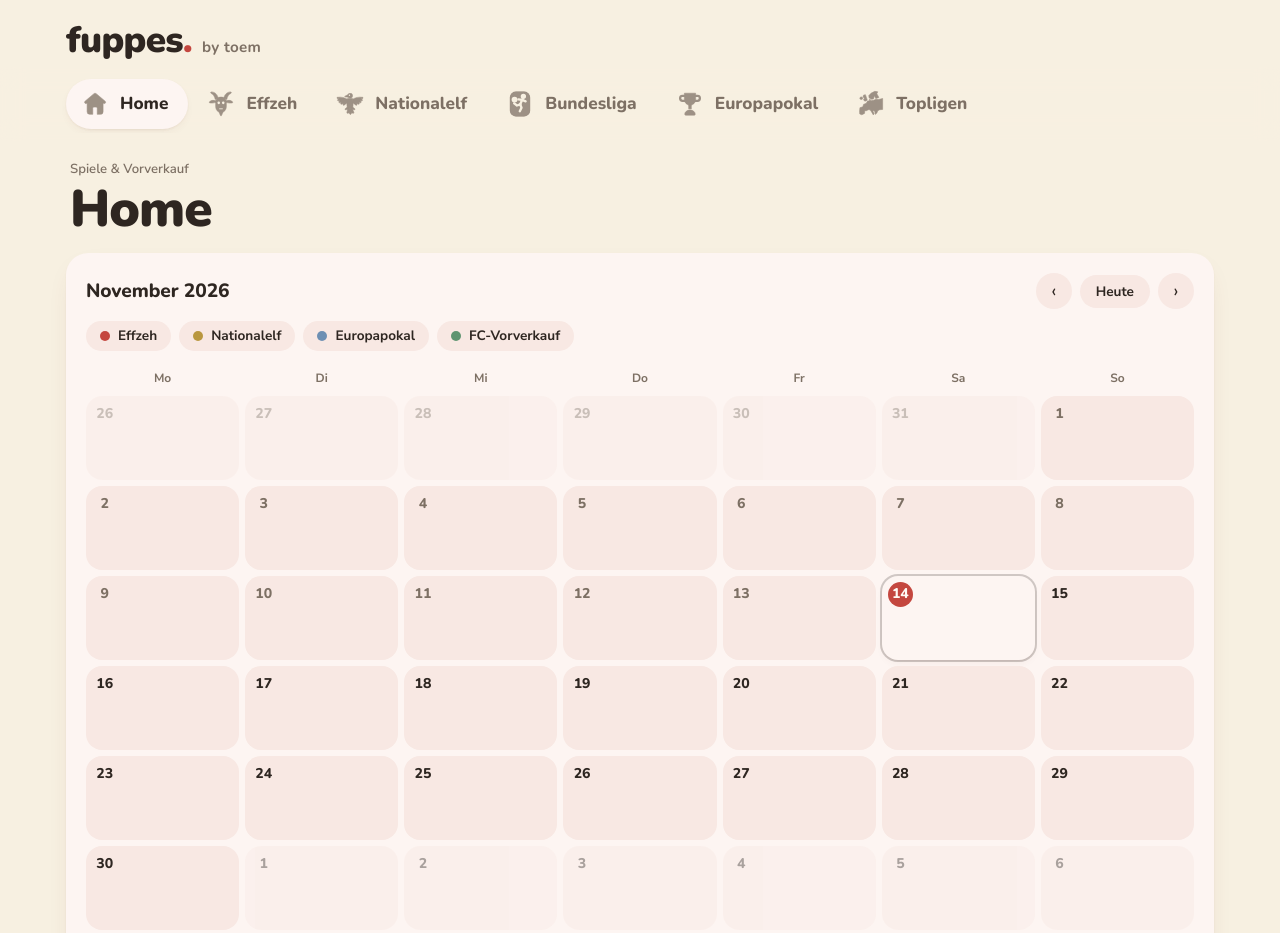
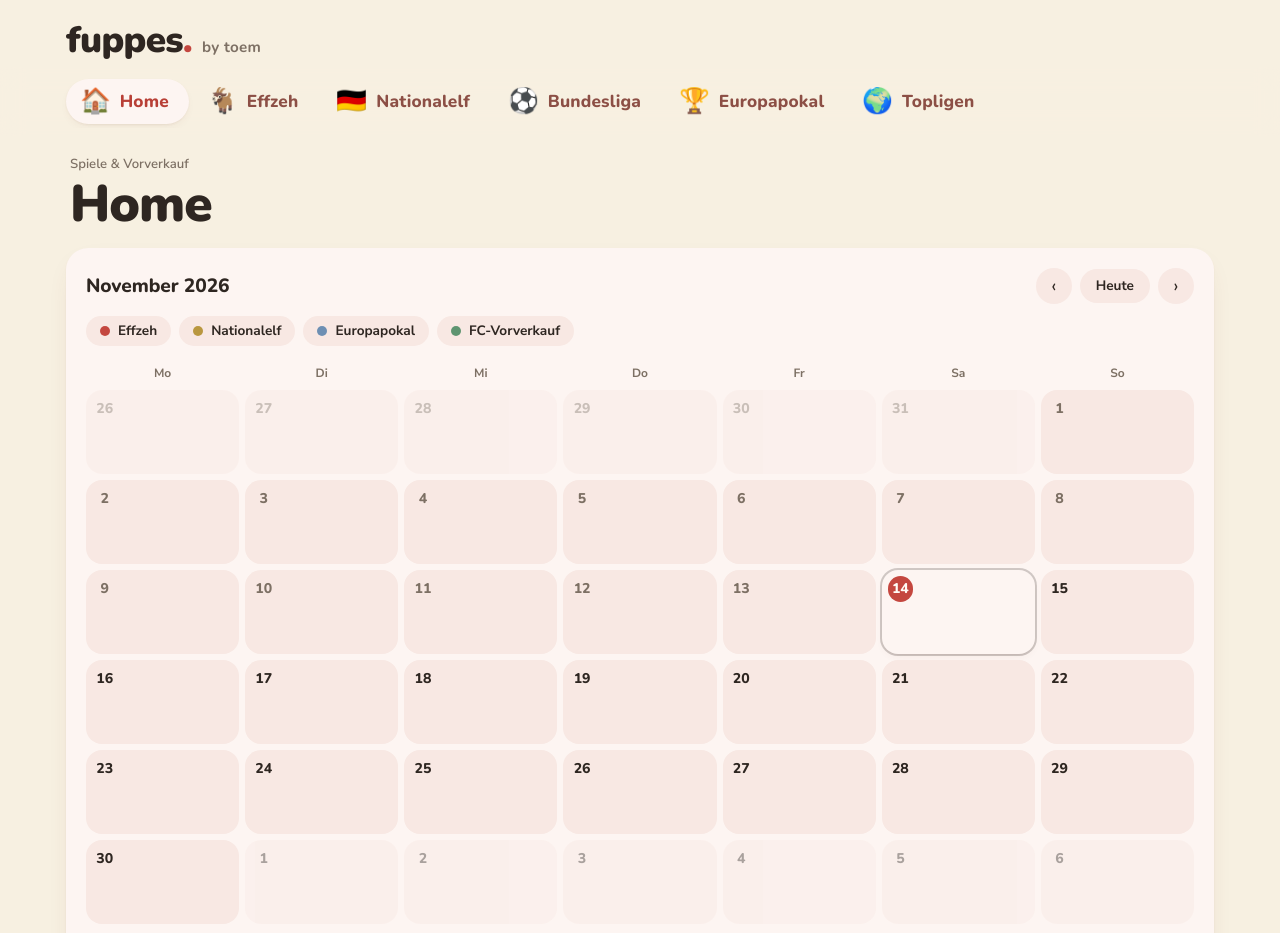
Before and after one commit to w4rj7jdt6t-max/fuppes, a plain HTML site: page index.html in a window 1280 px wide. Shown: the top 933 px of the page. Drawn offline with nearby package versions, Linux system fonts and the light colour scheme; no server answers.

Commit message:
Tabs: farbige Emoji-Symbole und frischere Tab-Schrift
Co-Authored-By: Claude Opus 5.5 <noreply@anthropic.com>
Claude-Session: https://claude.ai/code/session_01462gXajZYH5tWc2fEgkpLU

```diff
--- a/index.html
+++ b/index.html
@@ -20,12 +20,12 @@
 
   <nav class="tabs" aria-label="Bereiche">
     <div class="wrap tabs-inner" role="tablist">
-      <a role="tab" href="#home" data-tab="home"><svg class="ico" viewBox="0 0 32 32" aria-hidden="true"><path d="M16 4.6c.6 0 1.1.2 1.6.6l9.2 7.8c.6.5.7 1.5.1 2.1-.5.5-1.3.6-1.9.1l-.4-.3v9.3a2.8 2.8 0 0 1-2.8 2.8h-3.4v-6.4c0-.7-.6-1.3-1.3-1.3h-2.2c-.7 0-1.3.6-1.3 1.3V27h-3.4A2.8 2.8 0 0 1 7.6 24.2v-9.3l-.4.3c-.6.5-1.4.4-1.9-.1-.6-.6-.5-1.6.1-2.1l9.2-7.8c.4-.4 1-.6 1.4-.6z"/></svg><span>Home</span></a>
-      <a role="tab" href="#effzeh" data-tab="effzeh"><svg class="ico" viewBox="0 0 32 32" aria-hidden="true"><mask id="m-goat"><rect width="32" height="32" fill="#fff"/><circle cx="13.6" cy="14.8" r="1.35" fill="#000"/><circle cx="18.4" cy="14.8" r="1.35" fill="#000"/><circle cx="15" cy="21" r=".75" fill="#000"/><circle cx="17" cy="21" r=".75" fill="#000"/></mask><g mask="url(#m-goat)"><path d="M13 9.8C12.3 5.8 9.4 3.2 5.8 3.1c-.9 0-1.2 1.1-.4 1.5 2.5 1.3 4 3.6 4.4 6.5z"/><path d="M19 9.8c.7-4 3.6-6.6 7.2-6.7.9 0 1.2 1.1.4 1.5-2.5 1.3-4 3.6-4.4 6.5z"/><path d="M10.8 12.7c-2.4-1-5.1-.7-7 .8-.5.4-.3 1.2.3 1.3 2.1.4 4.4.1 6.6-.6z"/><path d="M21.2 12.7c2.4-1 5.1-.7 7 .8.5.4.3 1.2-.3 1.3-2.1.4-4.4.1-6.6-.6z"/><path d="M16 8.6c3.3 0 5.7 2.2 5.7 5.4v4.5c0 3.7-2.5 6.7-5.7 6.7s-5.7-3-5.7-6.7V14c0-3.2 2.4-5.4 5.7-5.4z"/><path d="M14.2 24.6c.3 1.9.9 3.3 1.8 4.3.9-1 1.5-2.4 1.8-4.3-.6.2-1.2.3-1.8.3s-1.2-.1-1.8-.3z"/></g></svg><span>Effzeh</span></a>
-      <a role="tab" href="#nationalelf" data-tab="nationalelf"><svg class="ico" viewBox="0 0 32 32" aria-hidden="true"><mask id="m-eagle"><rect width="32" height="32" fill="#fff"/><circle cx="15.4" cy="6.6" r=".75" fill="#000"/></mask><g mask="url(#m-eagle)"><circle cx="16.2" cy="7.2" r="2.6"/><path d="M14 6.1 10.6 7.6c-.4.2-.3.8.1.8l3.6.3z"/></g><path d="M13.3 10.2h5.4c.9 3.4.9 7.3-.1 10.6h-5.2c-1-3.3-1-7.2-.1-10.6z"/><path d="M13.3 11C10.2 9.1 6.4 8.3 2.6 8.9c-.7.1-.8 1-.1 1.2l1.4.4-1 1c-.4.4-.1 1.1.5 1.1l1.6-.1-.8 1.1c-.3.5.1 1.1.7 1l1.7-.4-.5 1.2c-.2.5.3 1 .8.8l1.8-.8-.1 1.4c0 .6.7.8 1.1.4l3.4-2.6z"/><path d="M18.7 11c3.1-1.9 6.9-2.7 10.7-2.1.7.1.8 1 .1 1.2l-1.4.4 1 1c.4.4.1 1.1-.5 1.1l-1.6-.1.8 1.1c.3.5-.1 1.1-.7 1l-1.7-.4.5 1.2c.2.5-.3 1-.8.8l-1.8-.8.1 1.4c0 .6-.7.8-1.1.4l-3.4-2.6z"/><path d="M13.6 20.6h4.8l1.7 4.4c.2.6-.3 1.1-.9.9l-1.4-.5-.7 1.3c-.3.6-1.1.6-1.4 0l-.7-1.3-1.4.5c-.6.2-1.1-.3-.9-.9z"/><path d="M14 18.6l-3.1 2.4c-.5.4-.2 1.2.4 1.1l3.2-.7zM18 18.6l3.1 2.4c.5.4.2 1.2-.4 1.1l-3.2-.7z"/></svg><span>Nationalelf</span></a>
-      <a role="tab" href="#bundesliga" data-tab="bundesliga"><svg class="ico" viewBox="0 0 32 32" aria-hidden="true"><mask id="m-bl"><rect x="5" y="2.5" width="22" height="27" rx="6.5" fill="#fff"/><g fill="#000" stroke="#000" stroke-width="2.5" stroke-linecap="round" stroke-linejoin="round"><circle cx="19.6" cy="7.8" r="1.6" stroke="none"/><path d="M18.6 11 16.2 16.4" fill="none"/><path d="M18.4 11.6l3.6 1.6M18.2 11.6l-3.8-.6" fill="none"/><path d="M16.2 16.4 12.8 17.6 9.8 15.3" fill="none"/><path d="M16.2 16.4l1.4 3.6-1.8 3.8" fill="none"/><circle cx="10.2" cy="11.3" r="1.9" stroke="none"/></g></mask><rect x="5" y="2.5" width="22" height="27" rx="6.5" mask="url(#m-bl)"/></svg><span>Bundesliga</span></a>
-      <a role="tab" href="#europapokal" data-tab="europapokal"><svg class="ico" viewBox="0 0 32 32" aria-hidden="true"><path d="M10 4.5h12v6.8a6 6 0 0 1-12 0z"/><path class="s" d="M10.2 7.2H8a2.7 2.7 0 0 0 .3 5.4h2.5M21.8 7.2H24a2.7 2.7 0 0 1-.3 5.4h-2.5"/><path d="M14.6 16.8h2.8v4.4h-2.8z"/><path d="M10.4 27c0-2.6 2.5-4.6 5.6-4.6s5.6 2 5.6 4.6c0 .5-.4.9-.9.9H11.3c-.5 0-.9-.4-.9-.9z"/></svg><span>Europapokal</span></a>
-      <a role="tab" href="#topligen" data-tab="topligen"><svg class="ico" viewBox="0 0 32 32" aria-hidden="true"><path d="M3.8 23.6 4.2 19.9 7.3 19 8 16.4 11 15.2 12.3 12.9 14.4 12.6 14.7 10.6 15.7 12.6 19 12 21.1 10.9 24.3 11.2 28.4 10.1 28.4 21.8 25.2 22.1 23.2 23.2 22.3 25.5 20.6 27.1 20 24.2 19 22.6 18.2 23.9 19.3 26.4 18.4 27.6 16.6 24.4 15 22.2 13 22.1 11.2 23.1 9.3 23.1 9.1 26 6.2 27.5 4 26.6z"/><path d="M14.1 9.6 13.6 7.1 16 4.5 20 2.5 23.2 3 22.2 5 24.4 9 21.1 10.1 19.6 7.3 18.6 10.6 16.6 10.9z"/><path d="M8 6.6 10 6 11.1 9 12 12 9.6 13 8 11.6 9 9.6 7.5 8.6z"/><circle cx="5.6" cy="9.8" r="1.4"/></svg><span>Topligen</span></a>
+      <a role="tab" href="#home" data-tab="home"><span class="ico" aria-hidden="true">🏠</span><span>Home</span></a>
+      <a role="tab" href="#effzeh" data-tab="effzeh"><span class="ico" aria-hidden="true">🐐</span><span>Effzeh</span></a>
+      <a role="tab" href="#nationalelf" data-tab="nationalelf"><span class="ico" aria-hidden="true">🇩🇪</span><span>Nationalelf</span></a>
+      <a role="tab" href="#bundesliga" data-tab="bundesliga"><span class="ico" aria-hidden="true">⚽️</span><span>Bundesliga</span></a>
+      <a role="tab" href="#europapokal" data-tab="europapokal"><span class="ico" aria-hidden="true">🏆</span><span>Europapokal</span></a>
+      <a role="tab" href="#topligen" data-tab="topligen"><span class="ico" aria-hidden="true">🌍</span><span>Topligen</span></a>
     </div>
   </nav>
 
--- a/styles.css
+++ b/styles.css
@@ -1,4 +1,4 @@
-/* Layout: soft, pillowy surfaces. Sticky pill tab bar with grey line icons; one view per tab;
+/* Layout: soft, pillowy surfaces. Sticky pill tab bar with colour emoji; one view per tab;
    panels float on a tinted ground with diffuse shadows instead of hairlines. */
 :root {
   --bg: #f7f0e1;            /* warm ivory */
@@ -7,7 +7,8 @@
   --soft-2: #f1dbd4;
   --ink: #2e2621;           /* warmes Dunkelbraun statt Schwarz */
   --muted: #7d7064;
-  --icon: #9d9185;          /* einheitliches Grau der Tab-Symbole, leicht warm */
+  --tab-ink: #8c4f45;       /* Tab-Schrift: warmes, gedämpftes Ziegelbraun */
+  --tab-ink-on: #b83f36;    /* aktiver Tab: Effzeh-Rot */
   --accent: #c4473f;        /* Effzeh-Rot, gedämpft (Ziegel) */
   --accent-soft: #f3d4cc;
   --board: #f6e0d9;         /* Anzeigetafel: helles, warmes Rot */
@@ -41,7 +42,7 @@
 }
 @media (prefers-color-scheme: dark) {
   :root:not([data-theme="light"]) {
-    --bg: #1d1915; --surface: #2a2220; --soft: #342926; --soft-2: #3f312d; --ink: #f2eadf; --muted: #b3a597; --icon: #a09385;
+    --bg: #1d1915; --surface: #2a2220; --soft: #342926; --soft-2: #3f312d; --ink: #f2eadf; --muted: #b3a597; --tab-ink: #d9a196; --tab-ink-on: #f08a7c;
     --accent: #e07466; --accent-soft: #42261f; --board: #4a3530; --board-ink: #f7efe4; --board-muted: #cdbba7; --board-chip: rgba(255, 245, 230, .1); --on-color: #1d1915;
     --win: #7db58e; --draw: #8f8478; --loss: #e07466;
     --z-cl: #8eaed0; --z-el: #e2b06c; --z-ecl: #8cc0a3; --z-rel: #dcbd6a; --z-down: #df7c70; --hl: #4a2f29;
@@ -52,7 +53,7 @@
   }
 }
 :root[data-theme="dark"] {
-  --bg: #1d1915; --surface: #2a2220; --soft: #342926; --soft-2: #3f312d; --ink: #f2eadf; --muted: #b3a597; --icon: #a09385;
+  --bg: #1d1915; --surface: #2a2220; --soft: #342926; --soft-2: #3f312d; --ink: #f2eadf; --muted: #b3a597; --tab-ink: #d9a196; --tab-ink-on: #f08a7c;
   --accent: #e07466; --accent-soft: #42261f; --board: #4a3530; --board-ink: #f7efe4; --board-muted: #cdbba7; --board-chip: rgba(255, 245, 230, .1); --on-color: #1d1915;
   --win: #7db58e; --draw: #8f8478; --loss: #e07466;
   --z-cl: #8eaed0; --z-el: #e2b06c; --z-ecl: #8cc0a3; --z-rel: #dcbd6a; --z-down: #df7c70; --hl: #4a2f29;
@@ -93,7 +94,7 @@ button { font: inherit; color: inherit; }
 .wordmark .dot { color: var(--accent); }
 .tagline { margin: 0; color: var(--muted); font: 700 0.95rem/1 var(--f-display); letter-spacing: 0.02em; }
 
-/* ---------- Tabs: weiche Pillen mit grauen Symbolen ---------- */
+/* ---------- Tabs: weiche Pillen mit farbigen Emoji ---------- */
 .tabs {
   position: sticky; top: env(safe-area-inset-top, 0px); z-index: 20;
   padding-block: 8px;
@@ -105,19 +106,19 @@ button { font: inherit; color: inherit; }
 .tabs a {
   flex: none; display: inline-flex; align-items: center; gap: 10px;
   padding: 10px 20px 10px 14px; border-radius: 999px;
-  font: 800 1.08rem/1 var(--f-display); text-decoration: none; color: var(--muted);
+  font: 800 1.08rem/1 var(--f-display); letter-spacing: .01em;
+  text-decoration: none; color: var(--tab-ink);
   transition: background .2s ease, color .2s ease, box-shadow .2s ease;
 }
-.tabs a:hover { background: var(--surface); color: var(--ink); }
-.tabs a[aria-selected="true"] { background: var(--surface); color: var(--ink); box-shadow: var(--shadow-sm); }
+.tabs a:hover { background: var(--surface); color: var(--tab-ink-on); }
+.tabs a[aria-selected="true"] { background: var(--surface); color: var(--tab-ink-on); box-shadow: var(--shadow-sm); }
 .ico {
-  width: 30px; height: 30px; flex: none;
-  fill: var(--icon); stroke: var(--icon); stroke-width: .6; stroke-linejoin: round;
+  flex: none; display: inline-block; width: 1.2em; text-align: center;
+  font: 400 1.55rem/1 "Apple Color Emoji", "Segoe UI Emoji", "Noto Color Emoji", sans-serif;
 }
-.ico .s { fill: none; stroke-width: 2.4; stroke-linecap: round; }
 @media (max-width: 620px) {
   .tabs a { padding: 9px 16px 9px 12px; font-size: 1rem; gap: 8px; }
-  .ico { width: 26px; height: 26px; }
+  .ico { font-size: 1.35rem; }
 }
 
 /* ---------- Ansichten ---------- */
@@ -369,5 +370,3 @@ table.tbl { width: 100%; border-collapse: separate; border-spacing: 0 3px; font-
 .radar-rule { margin: -8px 0 12px; }
 
 @media (prefers-reduced-motion: reduce) { * { transition: none !important; } }
-.ico mask * { stroke: none; }
-.ico mask g[stroke] * { stroke: #000; }
```
